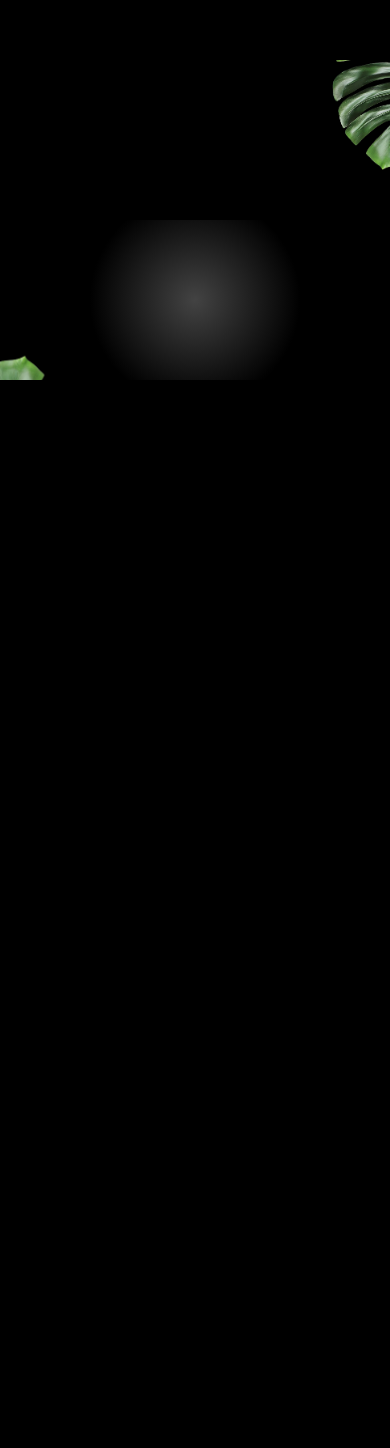
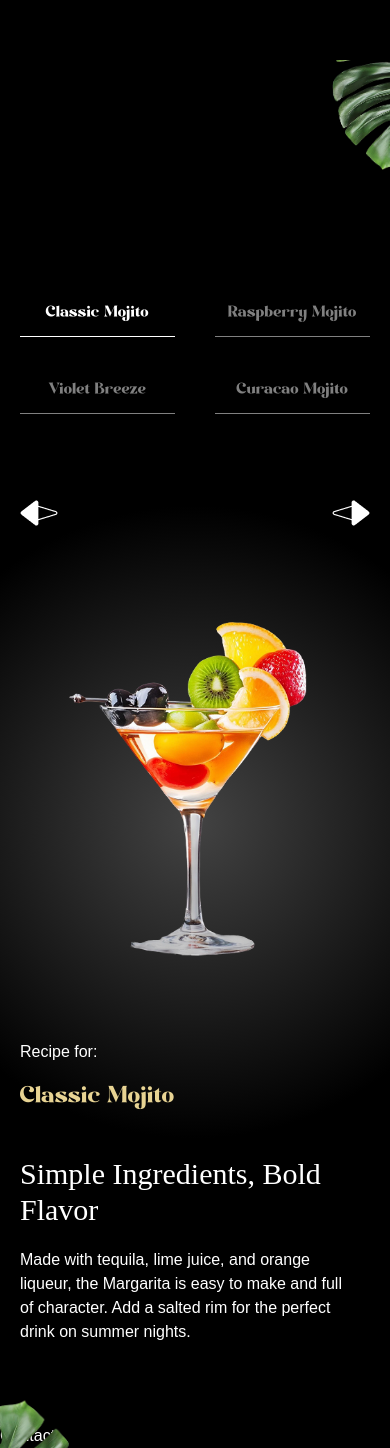
Before and after one commit to mad4thrash/gsap-landing-example, a React (Vite) app: page / in a window 390 px wide. Shown: the part 5647-7095 px from the top of the page. Before the commit the page ends 6027 px from the top, so only its background shows below. Built offline with nearby package versions, Linux system fonts and the light colour scheme; a web font is replaced by a local one.

Commit message:
implements Menu section

```diff
--- a/src/App.tsx
+++ b/src/App.tsx
@@ -6,6 +6,7 @@
 import About from "./components/About";
 import Art from "./components/Art";
 import Menu from "./components/Menu";
+import Contact from "./components/Contact";
 
 gsap.registerPlugin(ScrollTrigger, SplitText);
 
@@ -18,6 +19,7 @@
 			<About />
 			<Art />
 			<Menu />
+			<Contact />
 		</main>
 	);
 };
--- /dev/null
+++ b/src/components/Contact.tsx
@@ -0,0 +1,5 @@
+const Contact = () => {
+	return <div>Contact</div>;
+};
+
+export default Contact;
--- a/src/components/Menu.tsx
+++ b/src/components/Menu.tsx
@@ -1,4 +1,47 @@
+import { useRef, useState } from "react";
+import { sliderLists } from "../constants";
+import { useGSAP } from "@gsap/react";
+import gsap from "gsap";
+
 const Menu = () => {
+	const [currentIndex, setCurrentIndex] = useState(0);
+	const contentRef = useRef<HTMLDivElement>(null);
+
+	useGSAP(() => {
+		gsap.fromTo("#title", { opacity: 0 }, { opacity: 1, duration: 1 });
+		gsap.fromTo(
+			".cocktail img",
+			{ opacity: 0, xPercent: -100 },
+			{ xPercent: 0, opacity: 1, duration: 1, ease: "power1.inOu" }
+		);
+		gsap.fromTo(
+			".details h2",
+			{ yPercent: 100, opacity: 0 },
+			{ yPercent: 0, opacity: 100, ease: "power1.inOut" }
+		);
+		gsap.fromTo(
+			".details p",
+			{ yPercent: 100, opacity: 0 },
+			{ yPercent: 0, opacity: 1, ease: "power1.inOut" }
+		);
+	}, [currentIndex]);
+
+	const totalCocktails = sliderLists.length;
+	const goToSlide = (index: number) => {
+		const newIndex = (index + totalCocktails) % totalCocktails;
+		setCurrentIndex(newIndex);
+	};
+
+	const getCocktailAt = (indexOffset: number) => {
+		return sliderLists[
+			(currentIndex + indexOffset + totalCocktails) % totalCocktails
+		];
+	};
+
+	const currentCocktail = getCocktailAt(0);
+	const prevCocktail = getCocktailAt(-1);
+	const nextCocktail = getCocktailAt(+1);
+
 	return (
 		<section id="menu" aria-labelledby="menu-heading">
 			<img
@@ -14,6 +57,64 @@
 			<h2 id="menu-heading" className="sr-only">
 				Coctail Menu
 			</h2>
+			<nav className="cocktail-tabs" aria-label="Cocktail Navigation">
+				{sliderLists.map((cocktail, index) => {
+					const isActive = index === currentIndex;
+
+					return (
+						<button
+							key={cocktail.id}
+							className={`${
+								isActive
+									? "text-white border-white"
+									: "text-white/50 border-white/50"
+							}`}
+							onClick={() => goToSlide(index)}
+						>
+							{cocktail.name}
+						</button>
+					);
+				})}
+			</nav>
+			<div className="content md:w-[80%]">
+				<div className="arrows">
+					<button
+						className="text-left"
+						onClick={() => goToSlide(currentIndex - 1)}
+					>
+						<span>{prevCocktail.name}</span>
+						<img
+							src="/images/right-arrow.png"
+							alt="right-arrow"
+							aria-hidden="true"
+						/>
+					</button>
+					<button
+						className="text-right"
+						onClick={() => goToSlide(currentIndex + 1)}
+					>
+						<span>{nextCocktail.name}</span>
+						<img
+							src="/images/left-arrow.png"
+							alt="left-arrow"
+							aria-hidden="true"
+						/>
+					</button>
+				</div>
+				<div className="cocktail">
+					<img src={currentCocktail.image} className="object-contain" />
+				</div>
+				<div className="recipe">
+					<div ref={contentRef} className="info">
+						<p>Recipe for:</p>
+						<p id="title">{currentCocktail.name}</p>
+					</div>
+					<div className="details">
+						<h2>{currentCocktail.title}</h2>
+						<p>{currentCocktail.description}</p>
+					</div>
+				</div>
+			</div>
 		</section>
 	);
 };
--- a/src/index.css
+++ b/src/index.css
@@ -61,7 +61,7 @@
 
 @layer components {
     main {
-        @apply w-full overflow-x-hidden;
+        @apply w-full overflow-hidden;
     }
 
     nav {
```
